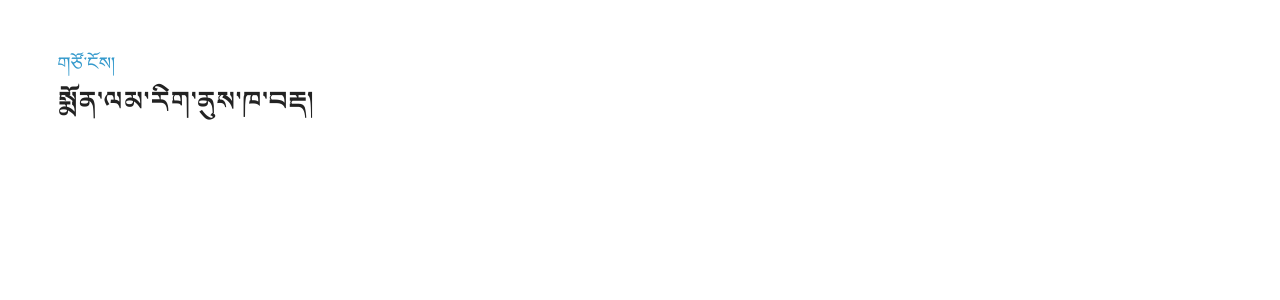
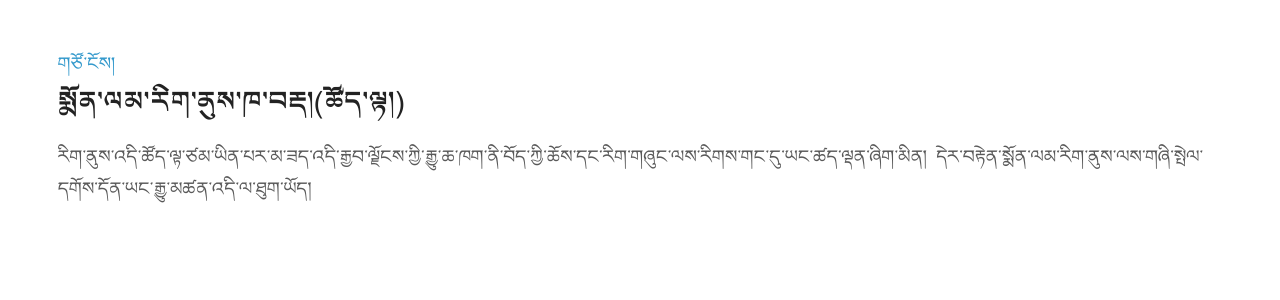
Before and after one commit to MonlamAI/monlam.ai, a Jekyll site: the page chatbot.html, which Jekyll copies as it is, in a window 1280 px wide. Shown: the top 300 px of the page. Built offline with Jekyll 4.4.1, drawn with Linux system fonts in a browser that asks for light colours.

Commit message:
Update chatbot.html

```diff
--- a/chatbot.html
+++ b/chatbot.html
@@ -5,7 +5,8 @@
   <body>
     <div><a href="https://monlam.ai" style="margin-bottom: 10px; position: relative; top: -10px;">གཙོ་ངོས།</a></div>
 
-    <h1 style="font-family: Monlam-b;">སྨོན་ལམ་རིག་ནུས་ཁ་བརྡ།</h1>
+    <h1 style="font-family: Monlam-b;">སྨོན་ལམ་རིག་ནུས་ཁ་བརྡ།(<span>ཚོད་ལྟ།</span>)</h1>
+    <p>རིག་ནུས་འདི་ཚོད་ལྟ་ཙམ་ཡིན་པར་མ་ཟད་འདི་རྒྱབ་ལྗོངས་ཀྱི་རྒྱུ་ཆ་ཁག་ནི་བོད་ཀྱི་ཆོས་དང་རིག་གཞུང་ལས་རིགས་གང་དུ་ཡང་ཚད་ལྡན་ཞིག་མིན། དེར་བརྟེན་སྨོན་ལམ་རིག་ནུས་ལས་གཞི་སྤེལ་དགོས་དོན་ཡང་རྒྱུ་མཚན་འདི་ལ་ཐུག་ཡོད། </p>
      <script type="module" src="https://gradio.s3-us-west-2.amazonaws.com/3.26.0/gradio.js"></script>
 
      <gradio-app src="https://openpecha-chatbot-tibetan.hf.space"></gradio-app>
```
